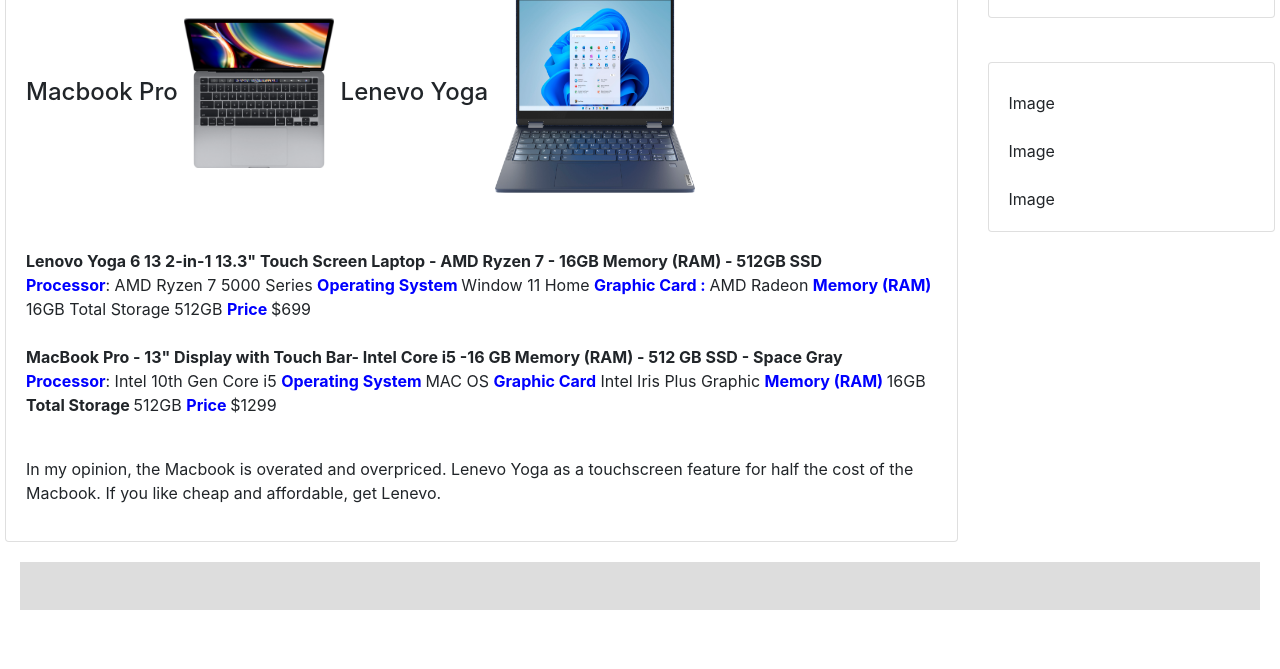
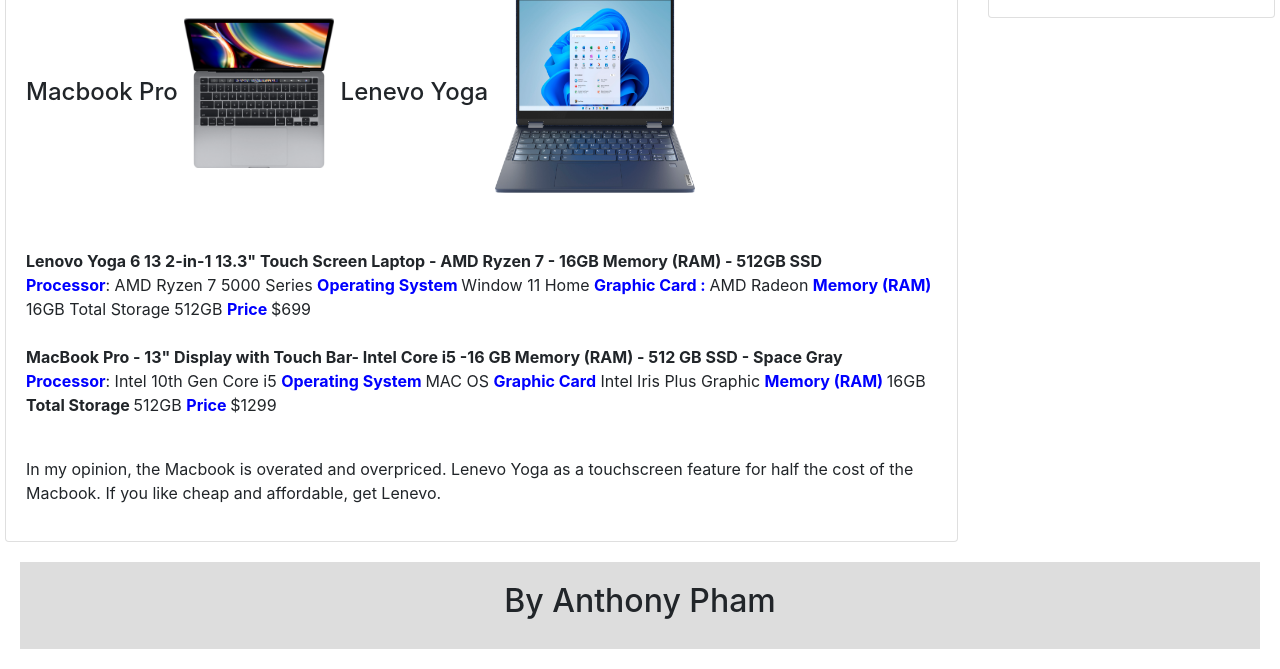
Before and after one commit to apham1594/Computer_System_Blog, a plain HTML site: page index.html in a window 1280 px wide. Shown: the part 1409-2078 px from the top of the page. Before the commit the page ends 2039 px from the top, so only its background shows below. Drawn offline with nearby package versions, Linux system fonts and the light colour scheme; a web font is replaced by a local one.

Commit message:
made changes

```diff
--- a/index.html
+++ b/index.html
@@ -122,18 +122,13 @@
                 </iframe><iframe src="https://watch.screencastify.com/v/GA0PhvHxw7ViZOGe8Vxf" width="250" height="200" style="border-radius: 5%;"></iframe></iframe>
           </div>
           <br>
-          <div class="card">
-            <h3> </h3>
-            <div class="fakeimg">Image</div><br>
-            <div class="fakeimg">Image</div><br>
-            <div class="fakeimg">Image</div>
-          </div>
+
 
         </div>
       </div>
 
       <div class="footer">
-        <h2> </h2>
+        <h2> By Anthony Pham </h2>
       </div>
 
 
```
